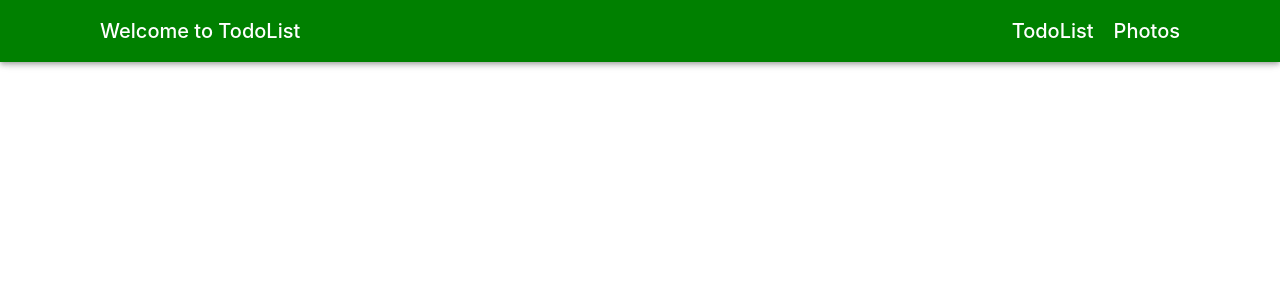
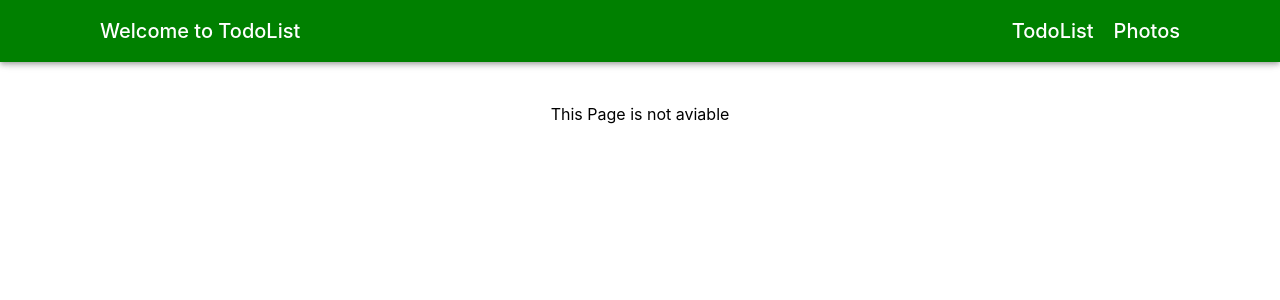
Before and after one commit to offiza/todo-photo-list-React-Redux, a React (Create React App) app in the folder todo-photo-list/: page /todo/1 in a window 1280 px wide. Before the commit this address led to /home. Shown: the top 300 px of the page. Built offline with nearby package versions, Linux system fonts and the light colour scheme.

Commit message:
Add route

```diff
--- a/todo-photo-list/package.json
+++ b/todo-photo-list/package.json
@@ -16,6 +16,7 @@
     "@types/react-dom": "^17.0.15",
     "@types/react-redux": "^7.1.23",
     "axios": "^0.26.1",
+    "md5": "^2.3.0",
     "react": "^18.0.0",
     "react-dom": "^18.0.0",
     "react-redux": "^7.2.8",
@@ -50,5 +51,8 @@
       "last 1 firefox version",
       "last 1 safari version"
     ]
+  },
+  "devDependencies": {
+    "@types/md5": "^2.3.2"
   }
 }
--- a/todo-photo-list/src/App.tsx
+++ b/todo-photo-list/src/App.tsx
@@ -3,6 +3,7 @@ import { HomePage } from './components/HomePage/HomePage';
 import { NavBar } from './components/NavBar/NavBar';
 import { PhotoListPage } from './components/PhotoListPage/PhotoList';
 import { TodoListPage } from './components/TodoListPage/TodoListPage';
+import { TodoPage } from './components/TodoPage/TodoPage';
 
 function App() {
   return (
@@ -12,6 +13,7 @@ function App() {
         <Route path="*" element={<Navigate to="/home" />} />
         <Route path="/home" element={<HomePage />} />
         <Route path="/todolist" element={<TodoListPage />} />
+        <Route path="/todo/:id" element={<TodoPage />} />
         <Route path="/photolist" element={<PhotoListPage />} />
       </Routes>
     </Router>
--- a/todo-photo-list/src/components/AddTodo/AddTodo.tsx
+++ b/todo-photo-list/src/components/AddTodo/AddTodo.tsx
@@ -4,6 +4,7 @@ import { useState } from 'react';
 import { useDispatch } from 'react-redux';
 import { createTodo } from '../../store/actions/todo';
 import { Todo } from '../../../libs/common';
+import md5 from 'md5';
 
 export const AddTodo = () => {
   const dispatch = useDispatch()
@@ -13,7 +14,7 @@ export const AddTodo = () => {
     if (!title.trim()) return;
 
     const candidate: Todo = {
-      id: `${Date.now()}`,
+      id: md5(title + Date.now()),
       title: title,
       completed: false
     }
--- a/todo-photo-list/src/components/TodoItem/TodoItem.tsx
+++ b/todo-photo-list/src/components/TodoItem/TodoItem.tsx
@@ -5,6 +5,8 @@ import ModeEditIcon from '@mui/icons-material/ModeEdit';
 import DeleteIcon from '@mui/icons-material/Delete';
 import { useDispatch } from 'react-redux';
 import { completeTodo, removeTodo, editTodo } from '../../store/actions/todo';
+import OpenInNewIcon from '@mui/icons-material/OpenInNew';
+import { Link } from 'react-router-dom';
 
 interface TodoItemProps {
   todoItem: Todo;
@@ -57,6 +59,11 @@ export const TodoItem: FC<TodoItemProps> = ({ todoItem }) => {
           }
         </Box>
         <Box sx={{ display: 'flex', alignItems: 'center' }}>
+          <Link to={`/todo/${todoItem.id}`}>
+            <IconButton >
+              <OpenInNewIcon />
+            </IconButton>
+          </Link>
           <IconButton onClick={() => setIsEdit(!isEdit)}>
             <ModeEditIcon />
           </IconButton>
--- /dev/null
+++ b/todo-photo-list/src/components/TodoPage/TodoPage.tsx
@@ -0,0 +1,38 @@
+import { Box, Typography } from '@mui/material';
+import React, { useEffect, useState } from 'react';
+import { useSelector } from 'react-redux';
+import { useParams } from 'react-router-dom';
+import { Todo } from '../../../libs/common';
+import { useTypedSelector } from '../../hooks/useTypedSelector';
+import { TodoItem } from '../TodoItem/TodoItem';
+
+export const TodoPage = () => {
+  const params = useParams();
+  const { todos } = useTypedSelector((state) => state.todos);
+  const [todoItem, setTodoItem] = useState<Todo>();
+
+  useEffect(() => {
+    console.log(todos);
+    console.log(todoItem);
+    console.log(params);
+    setTodoItem(todos.find(todo => {
+      return todo.id = params.id;
+    }))
+    console.log(todos);
+
+    console.log(todoItem);
+
+  }, [params])
+
+  return (
+    <Box sx={{ m: '102px auto' }}>
+      {todoItem ?
+        <TodoItem todoItem={todoItem} />
+        :
+        <Box sx={{ margin: 'auto', textAlign: 'center' }}>
+          <Typography>This Page is not aviable</Typography>
+        </Box>
+      }
+    </Box>
+  )
+}
```
Also changed, not shown: 1 other file (tests, documents, lock files or other folders).
